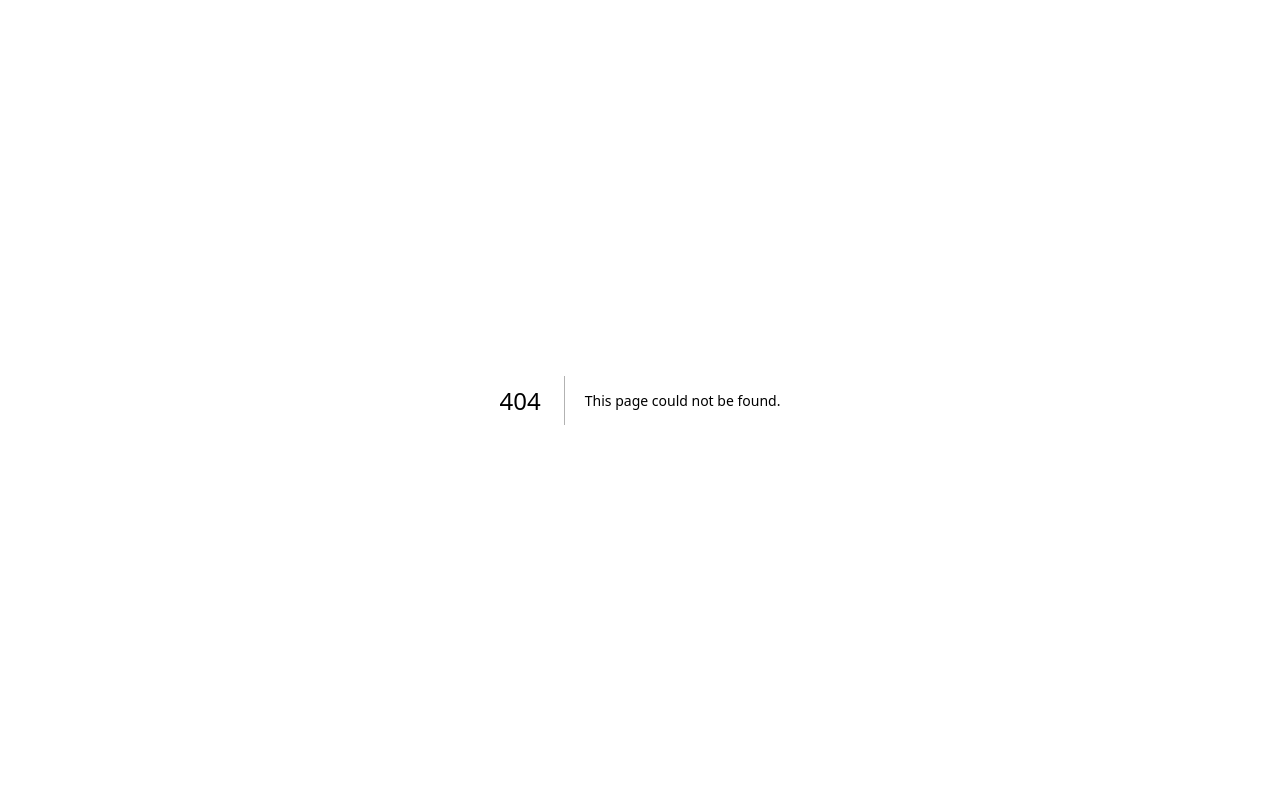
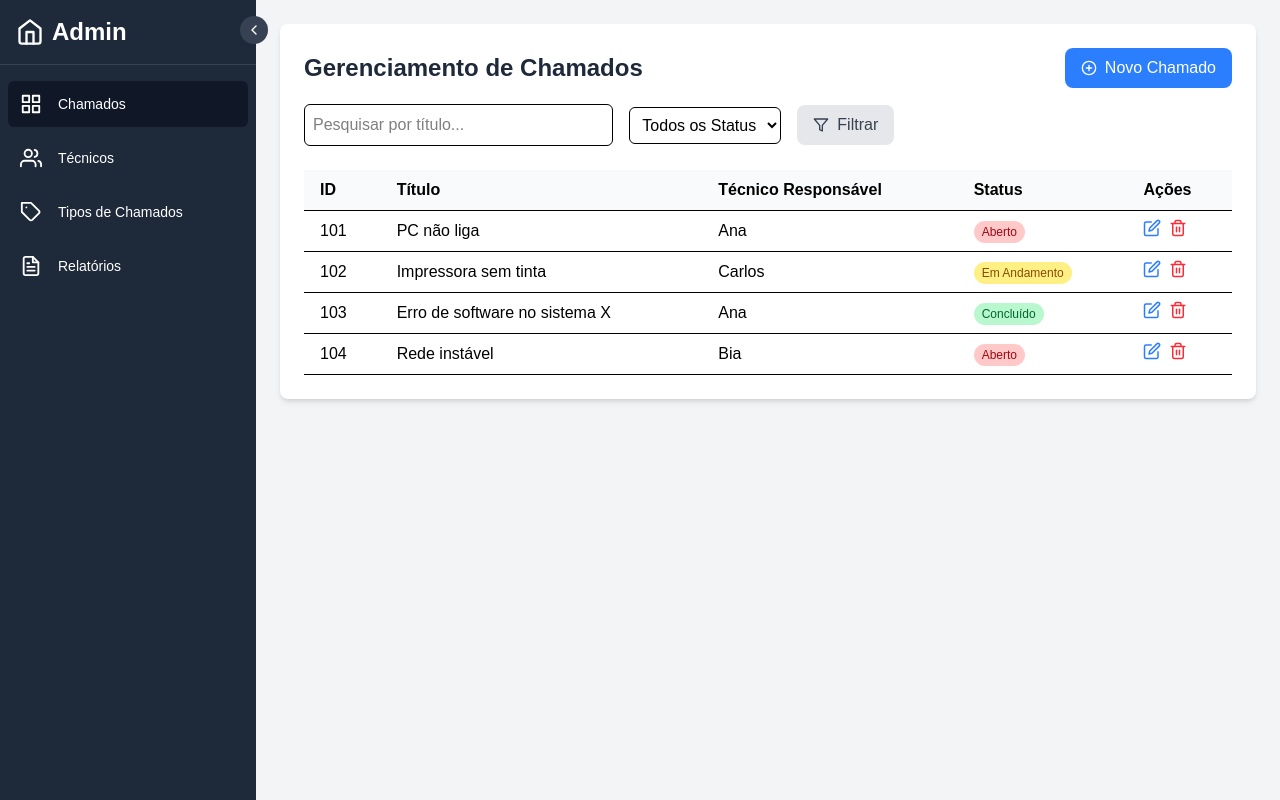
Before and after one commit to ramonespier/zelos, a Next.js app in the folder front-end/app/: page /admin/chamados in a window 1280 px wide. Before the commit this address had no page. Built offline with nearby package versions, Linux system fonts and the light colour scheme.

Commit message:
feature: BASE de layout para admin

```diff
--- a/front-end/app/package.json
+++ b/front-end/app/package.json
@@ -10,10 +10,6 @@
   },
   "dependencies": {
     "clsx": "^2.1.1",
-    "next": "15.4.5",
-    "react": "19.1.0",
-    "react-dom": "19.1.0",
-    "react-icons": "^5.5.0",
     "framer-motion": "^12.23.12",
     "lucide-react": "^0.535.0",
     "motion": "^12.23.12",
--- /dev/null
+++ b/front-end/app/src/app/admin/chamados/page.jsx
@@ -0,0 +1,9 @@
+import TabelaChamados from "../../components/admin/TabelaChamados";
+
+export default function PaginaChamados() {
+  return (
+    <>
+      <TabelaChamados/>
+    </>
+  );
+}
--- /dev/null
+++ b/front-end/app/src/app/admin/layout.js
@@ -0,0 +1,12 @@
+import Sidebar from "../components/admin/Sidebar";
+
+export default function DashboardLayout({ children }) {
+  return (
+    <div className="flex h-screen bg-gray-100">
+      <Sidebar />
+      <main className="flex-1 p-6 overflow-y-auto">
+        {children}
+      </main>
+    </div>
+  );
+}
--- /dev/null
+++ b/front-end/app/src/app/admin/page.jsx
@@ -0,0 +1,6 @@
+export default function Admin() {
+    return (
+        <>
+        </>
+    )
+}
--- /dev/null
+++ b/front-end/app/src/app/admin/relatorios/page.jsx
@@ -0,0 +1,11 @@
+export default function PaginaRelatorios() {
+    return (
+      <div className="bg-white p-6 rounded-lg shadow-md">
+        <h2 className="text-2xl font-bold text-gray-800">Relatórios</h2>
+        <p className="mt-4">
+          Aqui você poderá gerar relatórios sobre o status dos chamados e atividades dos técnicos.
+        </p>
+        {/* Futuramente, adicione aqui os componentes de geração de relatório */}
+      </div>
+    );
+  }
--- /dev/null
+++ b/front-end/app/src/app/components/admin/Sidebar.jsx
@@ -0,0 +1,75 @@
+'use client';
+
+import { useState } from 'react';
+import Link from 'next/link';
+import { usePathname } from 'next/navigation';
+import { FiChevronLeft, FiGrid, FiUsers, FiTag, FiFileText, FiHome } from 'react-icons/fi';
+
+// Itens de navegação para o menu
+const navItems = [
+  { href: '/admin/chamados', icon: FiGrid, label: 'Chamados' },
+  { href: '/admin/tecnicos', icon: FiUsers, label: 'Técnicos' },
+  { href: '/admin/tipos-chamados', icon: FiTag, label: 'Tipos de Chamados' },
+  { href: '/admin/relatorios', icon: FiFileText, label: 'Relatórios' },
+];
+
+export default function Sidebar() {
+  const [isCollapsed, setIsCollapsed] = useState(false);
+  const pathname = usePathname();
+
+  const toggleSidebar = () => {
+    setIsCollapsed(!isCollapsed);
+  };
+
+  return (
+    <aside
+      className={`relative bg-gray-800 text-white h-screen transition-all duration-300 ease-in-out ${
+        isCollapsed ? 'w-20' : 'w-64'
+      }`}
+    >
+      {/* Botão para recolher/expandir a sidebar */}
+      <button
+        onClick={toggleSidebar}
+        className="absolute top-4 -right-3 bg-gray-700 hover:bg-gray-600 text-white p-1.5 rounded-full z-10"
+      >
+        <FiChevronLeft className={`transition-transform duration-300 ${isCollapsed ? 'rotate-180' : ''}`} />
+      </button>
+
+      <div className="flex flex-col h-full">
+        {/* Logo/Título */}
+        <div className="p-4 border-b border-gray-700">
+          <Link href="/admin">
+            <div className="flex items-center gap-2">
+                <FiHome size={28} />
+                <h2 className={`text-2xl font-bold whitespace-nowrap ${isCollapsed ? 'hidden' : 'block'}`}>
+                    Admin
+                </h2>
+            </div>
+          </Link>
+        </div>
+
+        {/* Itens de Navegação */}
+        <nav className="flex-1 px-2 py-4">
+          <ul>
+            {navItems.map((item) => (
+              <li key={item.href} className="mb-2">
+                <Link href={item.href}>
+                  <div
+                    className={`flex items-center p-3 hover:bg-gray-700 rounded-md cursor-pointer ${
+                      pathname === item.href ? 'bg-gray-900' : ''
+                    } ${isCollapsed ? 'justify-center' : ''}`}
+                  >
+                    <item.icon size={22} />
+                    <span className={`ml-4 text-sm font-medium ${isCollapsed ? 'hidden' : 'block'}`}>
+                      {item.label}
+                    </span>
+                  </div>
+                </Link>
+              </li>
+            ))}
+          </ul>
+        </nav>
+      </div>
+    </aside>
+  );
+}
--- /dev/null
+++ b/front-end/app/src/app/components/admin/TabelaChamados.jsx
@@ -0,0 +1,79 @@
+// Este é um componente de cliente para permitir interatividade
+'use client';
+
+import { useState } from 'react';
+import { FiFilter, FiEdit, FiTrash2, FiPlusCircle } from 'react-icons/fi';
+
+// Dados de exemplo
+const chamadosExemplo = [
+    { id: '101', titulo: 'PC não liga', tecnico: 'Ana', status: 'Aberto' },
+    { id: '102', titulo: 'Impressora sem tinta', tecnico: 'Carlos', status: 'Em Andamento' },
+    { id: '103', titulo: 'Erro de software no sistema X', tecnico: 'Ana', status: 'Concluído' },
+    { id: '104', titulo: 'Rede instável', tecnico: 'Bia', status: 'Aberto' },
+];
+
+export default function TabelaChamados() {
+  const [chamados] = useState(chamadosExemplo);
+
+  return (
+    <div className="bg-white p-6 rounded-lg shadow-md">
+      <div className="flex justify-between items-center mb-4">
+        <h2 className="text-2xl font-bold text-gray-800">Gerenciamento de Chamados</h2>
+        <button className="flex items-center gap-2 bg-blue-500 text-white py-2 px-4 rounded-lg hover:bg-blue-600">
+            <FiPlusCircle />
+            Novo Chamado
+        </button>
+      </div>
+
+      {/* Filtros */}
+      <div className="flex items-center gap-4 mb-6">
+        <input type="text" placeholder="Pesquisar por título..." className="border p-2 rounded-md w-1/3" />
+        <select className="border p-2 rounded-md">
+            <option value="">Todos os Status</option>
+            <option value="Aberto">Aberto</option>
+            <option value="Em Andamento">Em Andamento</option>
+            <option value="Concluído">Concluído</option>
+        </select>
+        <button className="flex items-center gap-2 bg-gray-200 text-gray-700 py-2 px-4 rounded-lg hover:bg-gray-300">
+            <FiFilter />
+            Filtrar
+        </button>
+      </div>
+
+      {/* Tabela de Chamados */}
+      <table className="w-full text-left table-auto">
+        <thead className="bg-gray-50 border-b">
+          <tr>
+            <th className="px-4 py-2">ID</th>
+            <th className="px-4 py-2">Título</th>
+            <th className="px-4 py-2">Técnico Responsável</th>
+            <th className="px-4 py-2">Status</th>
+            <th className="px-4 py-2">Ações</th>
+          </tr>
+        </thead>
+        <tbody>
+          {chamados.map(chamado => (
+            <tr key={chamado.id} className="border-b hover:bg-gray-50">
+              <td className="px-4 py-2">{chamado.id}</td>
+              <td className="px-4 py-2">{chamado.titulo}</td>
+              <td className="px-4 py-2">{chamado.tecnico}</td>
+              <td className="px-4 py-2">
+                <span className={`px-2 py-1 text-xs rounded-full ${
+                    chamado.status === 'Aberto' ? 'bg-red-200 text-red-800' :
+                    chamado.status === 'Em Andamento' ? 'bg-yellow-200 text-yellow-800' :
+                    'bg-green-200 text-green-800'
+                }`}>
+                    {chamado.status}
+                </span>
+              </td>
+              <td className="px-4 py-2 flex gap-2">
+                  <button className="text-blue-500 hover:text-blue-700"><FiEdit size={18} /></button>
+                  <button className="text-red-500 hover:text-red-700"><FiTrash2 size={18} /></button>
+              </td>
+            </tr>
+          ))}
+        </tbody>
+      </table>
+    </div>
+  );
+}
```
Also changed, not shown: front-end/app/src/app/components/admin/Relatorios.jsx (added).
